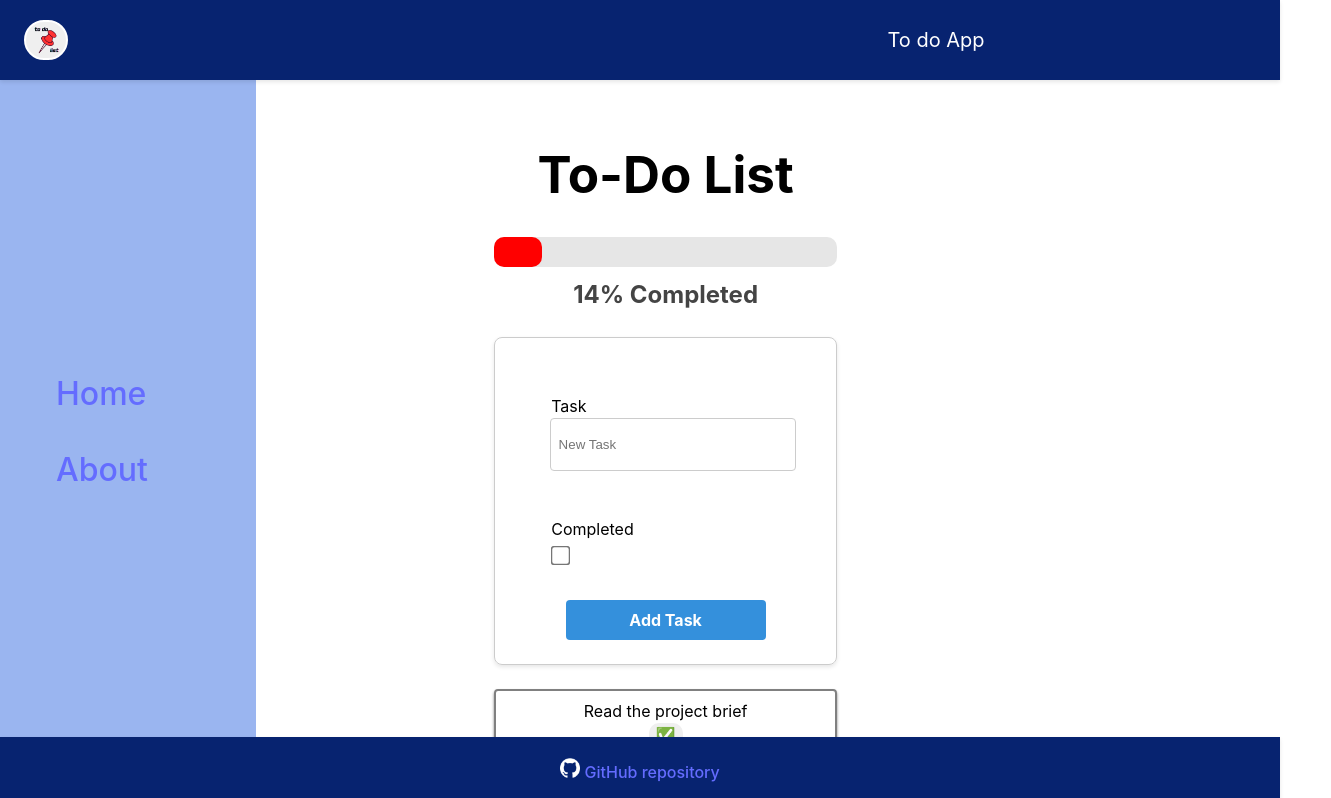
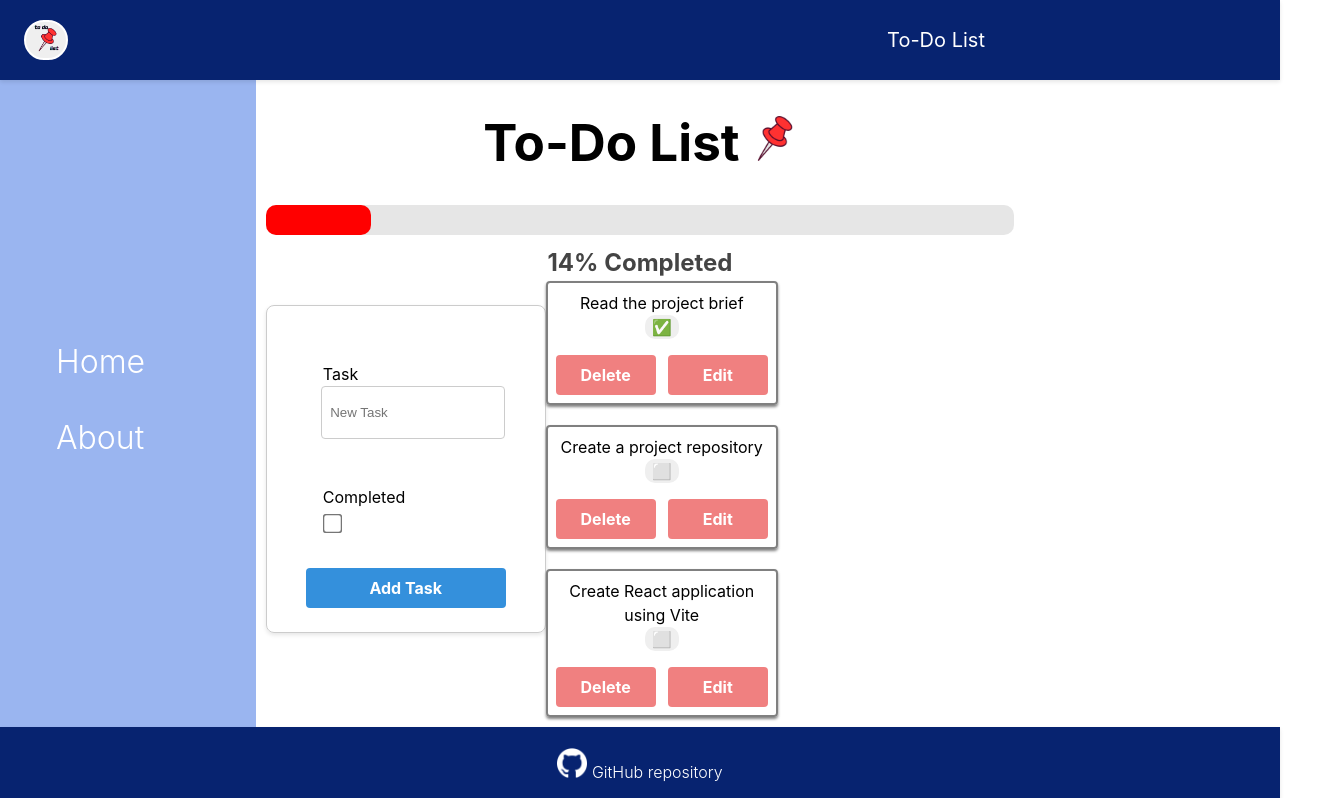
Before and after one commit to LuisOrtiz79/to-do-list, a React (Vite) app: page / in a window 1280 px wide. Shown: the top 798 px of the page, 1331 px wide, since content can reach past the window. Built offline with nearby package versions, Linux system fonts and the light colour scheme.

Commit message:
Added new features and fixed some errors

```diff
--- a/src/App.css
+++ b/src/App.css
@@ -1,8 +1,8 @@
 
 #root {
-  max-width: 1280px;
+  /* max-width: 1280px; */
   margin: 0 auto;
-  padding: 2rem;
+  /* padding: 2rem; */
   text-align: center;
 }
 
--- a/src/components/AddTask.jsx
+++ b/src/components/AddTask.jsx
@@ -39,7 +39,7 @@ const addTask = ({ tasks, setTasks }) => {
 
         <label>
           Completed
-        <input name="completed" type="checkbox" checked={newTask.Completed} onChange={handleCheckInput} />
+          <input name="completed" type="checkbox" checked={newTask.completed} onChange={handleCheckInput} />
         </label>
 
         <button type="submit">Add Task</button>
--- a/src/components/Navbar.jsx
+++ b/src/components/Navbar.jsx
@@ -1,4 +1,3 @@
-import Button from './Button';
 import logo from '../assets/img-logo_480.png'
 
 const Navbar = () => {
@@ -7,14 +6,16 @@ const Navbar = () => {
       <div className="info-nav">
         <div className="button-nav">
 
-          <button className="button-img">
+        <button className="button-img">
+          <a href='./'>
             <img src={logo} alt="Logo" className="img-logo" />
+            </a>
           </button>
         </div>
 
         <div className="text-nav">
           <span className="text-xl">
-            To do App
+            To-Do List
           </span>
         </div>
       </div>
--- a/src/components/TaskCard.jsx
+++ b/src/components/TaskCard.jsx
@@ -1,8 +1,10 @@
 import { useState } from "react";
 
-const TaskCard = ({ tasks, task, setTasks }) => {
+const TaskCard = ({ tasks, task, index, setTasks }) => {
   const defaultCheck = task.completed ? task.completed : false;
   const [isCompleted, setIsCompleted] = useState(defaultCheck);
+  const [isEditing, setIsEditing] = useState(false);
+  const [newTask, setNewTask] = useState(task);
 
   const handleCheckboxClick = () => {
     const updatedTasks = tasks.map((t) => {
@@ -17,7 +19,27 @@ const TaskCard = ({ tasks, task, setTasks }) => {
     setIsCompleted((prev) => !prev);
   };
 
+  const deleteTask = (deleteTask) => {
+    const deleteTasks = tasks.filter(task => {
+      return task.task !== deleteTask;
+    });
+
+    setTasks(deleteTasks);
+  };
+
+  const editTask = () => {
+    let theseTasks = [...tasks];
+    theseTasks[index] = newTask;
+    setTasks(theseTasks);
+    setIsEditing(false);
+  }
+
+  const handlTextInput = (e) => {
+    setNewTask((prev) => ({...prev, [e.target.name]: e.target.value}))
+  }
+
   return (
+    <> { !isEditing ?
       <div className="taskCard">
         <span>
           {task.task}
@@ -31,7 +53,32 @@ const TaskCard = ({ tasks, task, setTasks }) => {
           </span>
         </button>
 
+        <br />
+        <div className="taskbutton">
+          <button type="submit1" onClick={() => deleteTask(task.task)}>
+            Delete
+          </button>
+
+          <button type="submit1" onClick={() => setIsEditing(true)}>
+            Edit
+          </button>
         </div>
+      </div>
+
+    :
+      <form onSubmit={editTask}>
+        <label>
+          Task
+          <input name="task" type="text" placeholder="New Task" value={newTask.task} onChange={handlTextInput} />
+        </label>
+
+        <button type="submit">
+          Edit Task
+        </button>
+      </form>
+    }
+    </>
+
   )
 }
 
--- a/src/index.css
+++ b/src/index.css
@@ -10,12 +10,13 @@
 }
 
 a {
-  font-weight: 500;
-  color: #646cff;
+  font-weight: 300;
+  color: white;
   text-decoration: inherit;
 }
+
 a:hover {
-  color: #baf253;
+  color: red
 }
 
 body {
@@ -78,14 +79,14 @@ button[type="submit"] {
   justify-content: space-between;
   align-items: center;
   min-height: 98vh;
-  min-width: 99vw;
+  min-width: 98vw;
 }
 
 .app-container {
   display: flex;
   flex-direction: row;
   justify-content: space-between;
-  width: 100%
+  width: 100%;
 }
 
 /* Forms */
@@ -153,8 +154,25 @@ button[type="submit"] {
   cursor: pointer;
 }
 
+button[type="submit1"] {
+  width: 100px;
+  height: 40px;
+  padding: 0.2rem 1rem;
+  margin-top: 1rem;
+  background-color: lightcoral;
+  color: #fff;
+  font-weight: bold;
+  border: none;
+  border-radius: 0.25rem;
+  cursor: pointer;
+}
+
 button[type="submit"]:hover {
   background-color: #2779bd;
+}
+
+button[type="submit1"]:hover {
+  background-color: darkred;
 }
 
 .card {
@@ -176,7 +194,6 @@ button[type="submit"]:hover {
   box-shadow: 0px 2px 3px grey;
   text-align: center;
   margin-bottom: 20px;
-  /* padding: 10px; */
   border-radius: 4px;
   padding: .5rem;
 }
@@ -208,7 +225,6 @@ button[type="submit"]:hover {
   left: 0;
   width: 100%;
   z-index: 50;
-  /*position: relative;*/
 }
 
 .info-nav{
@@ -216,7 +232,7 @@ button[type="submit"]:hover {
   justify-content: space-between;
   height: 5rem;
   align-items: center;
-  padding-left: 1rem; /* px-4 */
+  padding-left: 1rem;
   padding-right: 1rem;
 }
 
@@ -320,14 +336,10 @@ button[type="submit"]:hover {
   border-radius: 4px;
 }
 
-.sidebar-text a:hover {
-  background-color: #1178ee;
-}
-
 .githubLogo {
   padding-top: 5px;
-  height: 20px;
-  width: 20px;
+  height: 30px;
+  width: 30px;
 }
 
 .linkedinLogo {
@@ -349,3 +361,26 @@ button[type="submit"]:hover {
   bottom: 0;
   z-index: 50;
 }
+
+.displaylist {
+  display: flex;
+  flex-direction: row;
+  justify-content: space-between;
+  width: 40vw;
+}
+
+.displaytask {
+  display: flex;
+  flex-direction: column;
+}
+
+.taskbutton {
+  display: flex;
+  flex-direction: row;
+  justify-content: space-between;
+}
+
+.pinlogo {
+  width: 6%;
+  height: 6%;
+}
--- a/src/pages/AboutPage.jsx
+++ b/src/pages/AboutPage.jsx
@@ -7,9 +7,9 @@ const AboutPage = () => {
     <div className="aboutPage">
       <h1>About Page</h1>
       <img src={logo} alt="Logo" className="img-logo-about" />
-      <p> To Do List is the app that helps you keep track and organize your daily tasks.</p>
+      <p> To-Do List is the app that helps you keep track and organize your daily tasks.</p>
       <p>Add your to do's in the task card and click the checkmark once it's completed.</p>
-
+      <p>Happy tasking!</p>
       <br/>
 
       <h2>Developers:</h2>
@@ -19,9 +19,9 @@ const AboutPage = () => {
         <div className='dev1'>
           <p><b>Luis Ortiz</b></p>
 
-          <li> GitHub: <a href='https://github.com/LuisOrtiz79/'><img src={githubLogo} alt="githubLogo" className="githubLogo" /></a>
+          <li> GitHub <a href='https://github.com/LuisOrtiz79/'><img src={githubLogo} alt="githubLogo" className="githubLogo" /></a>
           </li>
-          <li>LinkedIn: <a href='https://www.linkedin.com/in/luis-ortiz-58104a276'><img src={linkedinLogo} alt="linkedinLogo" className="linkedinLogo" />
+          <li>LinkedIn <a href='https://www.linkedin.com/in/luis-ortiz-58104a276'><img src={linkedinLogo} alt="linkedinLogo" className="linkedinLogo" />
           </a>
           </li>
         </div>
@@ -31,9 +31,9 @@ const AboutPage = () => {
 
         <div className='dev2'>
           <p><b>Andeliz Flores</b></p>
-          <li>GitHub: <img src={githubLogo} alt="githubLogo" className="githubLogo" />
+          <li>GitHub <a href='https://github.com/AndelizFlores'><img src={githubLogo} alt="githubLogo" className="githubLogo" /></a>
           </li>
-          <li>LinkedIn: <a href = "https://www.linkedin.com/in/andelizflores/"><img src={linkedinLogo} alt="linkedinLogo" className="linkedinLogo" />
+          <li>LinkedIn <a href = "https://www.linkedin.com/in/andelizflores/"><img src={linkedinLogo} alt="linkedinLogo" className="linkedinLogo" />
           </a>
           </li>
         </div>
@@ -43,10 +43,10 @@ const AboutPage = () => {
 
         <div className='dev3'>
           <p><b>Brandon Garcia</b></p>
-          <li>GitHub: <a href = "https://www.linkedin.com/in/brandon-garc%C3%ADa-alvarado/"> <img src={githubLogo} alt="githubLogo" className="githubLogo"/>
+          <li>GitHub <a href = "https://www.linkedin.com/in/brandon-garc%C3%ADa-alvarado/"> <img src={githubLogo} alt="githubLogo" className="githubLogo"/>
           </a>
           </li>
-          <li>LinkedIn: <a href = "https://www.linkedin.com/in/brandon-garc%C3%ADa-alvarado/"><img src={linkedinLogo} alt="linkedinLogo" className="linkedinLogo" />
+          <li>LinkedIn <a href = "https://www.linkedin.com/in/brandon-garc%C3%ADa-alvarado/"><img src={linkedinLogo} alt="linkedinLogo" className="linkedinLogo" />
           </a>
           </li>
        </div>
--- a/src/pages/HomePage.jsx
+++ b/src/pages/HomePage.jsx
@@ -3,21 +3,30 @@ import taskData from "../task.json";
 import AddTask from "../components/AddTask";
 import { useState } from "react";
 import { ProgressBar } from "../components/ProgressBar";
+import logo from "../assets/pin-icon_480.png"
 
 function HomePage(){
     const [tasks, setTasks] = useState(taskData);
     return (
         <div className="homePage">
-            <h1>To-Do List</h1>
+            <h1>To-Do List <img src={logo} alt="pin Logo" className="pinlogo" /></h1>
 
             <ProgressBar tasks={tasks} setTasks={setTasks} />
 
-            <AddTask tasks={tasks} setTasks={setTasks} />
+            <div className="displaylist">
+                <div className="displayform">
+                    <AddTask tasks={tasks} setTasks={setTasks} />
+                </div>
 
-            {tasks &&
-                tasks.map((task) => {
-                return <TaskCard tasks={tasks} task={task} setTasks={setTasks} />;
-            })}
+                <div className="displaytask">
+                    {tasks &&
+                        tasks.map((task, index) => {
+                        return <TaskCard tasks={tasks} task={task} index={index} setTasks={setTasks} />;
+                    })}
+                </div>
+
+            </div>
+
         </div>
 
     )
```
Also changed, not shown: src/assets/pin-icon_480.png (added). Lines whose indentation alone changed are shown as unchanged.
